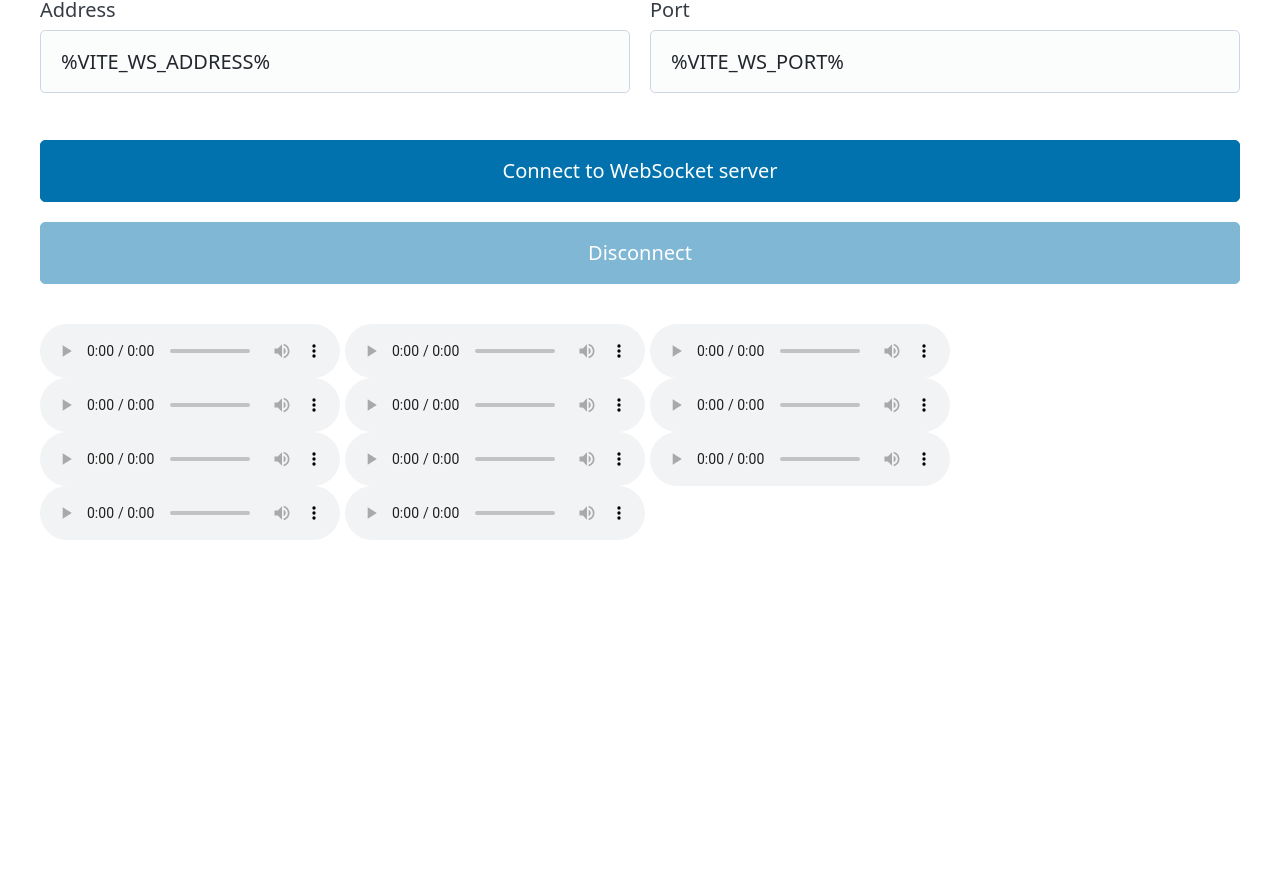
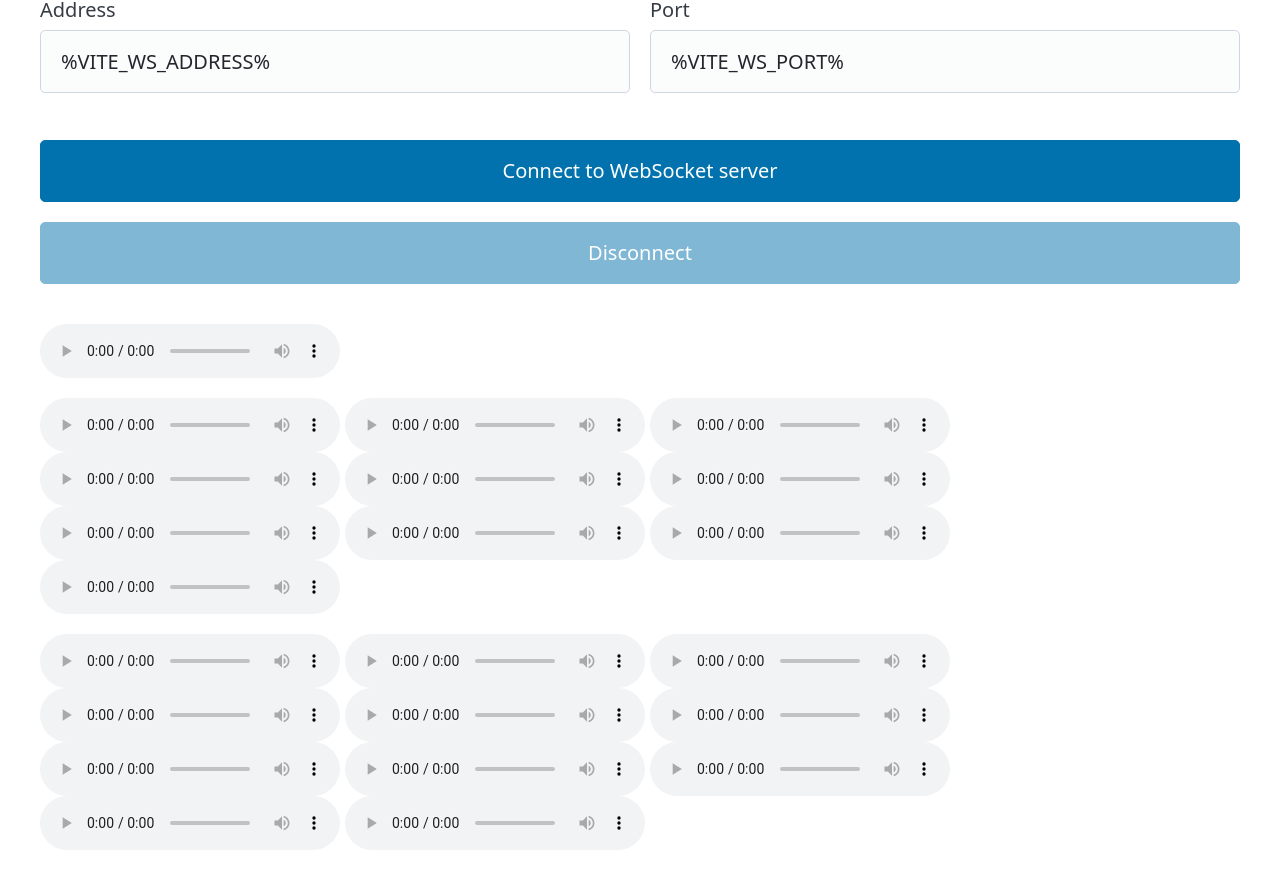
Before and after one commit to j4kim/leds-play, a website: page web/index.html in a window 1280 px wide. Shown: the part 90-978 px from the top of the page. Before the commit the page ends 800 px from the top, so only its background shows below. Drawn offline with nearby package versions, Linux system fonts and the light colour scheme.

Commit message:
add sounds for happy new year

```diff
--- a/web/index.html
+++ b/web/index.html
@@ -29,6 +29,8 @@
         </section>
         <section>
             <audio controls src="/sounds/coin.wav" name="coin.wav"></audio>
+        </section>
+        <section>
             <audio controls src="/sounds/fireworks/firework-0.mp3" name="firework-0"></audio>
             <audio controls src="/sounds/fireworks/firework-1.mp3" name="firework-1"></audio>
             <audio controls src="/sounds/fireworks/firework-2.mp3" name="firework-2"></audio>
@@ -39,6 +41,19 @@
             <audio controls src="/sounds/fireworks/firework-7.mp3" name="firework-7"></audio>
             <audio controls src="/sounds/fireworks/firework-8.mp3" name="firework-8"></audio>
             <audio controls src="/sounds/fireworks/firework-9.mp3" name="firework-9"></audio>
+        </section>
+        <section>
+            <audio controls src="/sounds/hny/10-9-8.mp3" name="10-9-8"></audio>
+            <audio controls src="/sounds/hny/good times.mp3" name="good times"></audio>
+            <audio controls src="/sounds/hny/bonne année.mp3" name="bonne année"></audio>
+            <audio controls src="/sounds/hny/happy new year.mp3" name="happy new year"></audio>
+            <audio controls src="/sounds/hny/happy new year 2.mp3" name="happy new year 2"></audio>
+            <audio controls src="/sounds/hny/2-0-2-5.mp3" name="2-0-2-5"></audio>
+            <audio controls src="/sounds/hny/2025.mp3" name="2025"></audio>
+            <audio controls src="/sounds/hny/halala.mp3" name="halala"></audio>
+            <audio controls src="/sounds/hny/la santé.mp3" name="la santé"></audio>
+            <audio controls src="/sounds/hny/tchin-tchin.mp3" name="tchin-tchin"></audio>
+            <audio controls src="/sounds/hny/wow c'est beau.mp3" name="wow c'est beau"></audio>
         </section>
     </main>
     <script>
```
Also changed, not shown: 11 other files.
